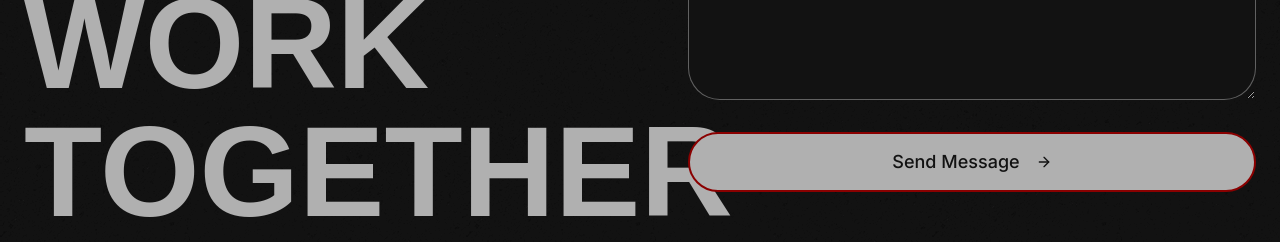
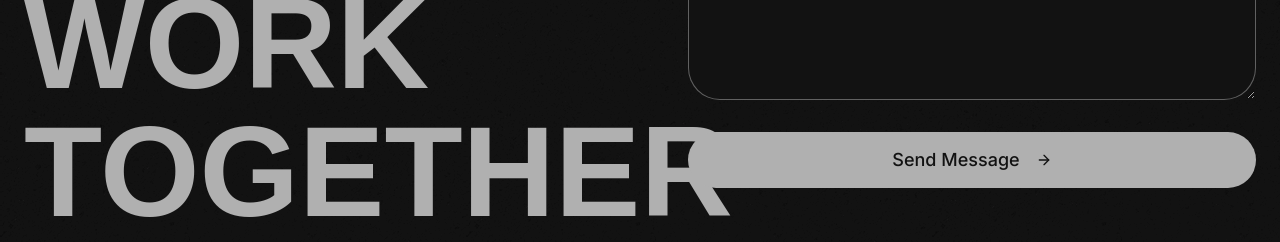
Before and after one commit to blck04/blacklionstudio, a Next.js app: page / in a window 1280 px wide. Shown: the part 5160-5402 px from the top of the page. Built offline with nearby package versions, Linux system fonts and the light colour scheme; a web font is replaced by a local one.

Commit message:
remove the border from the send message button  in the contact section

```diff
--- a/src/components/contact-form.tsx
+++ b/src/components/contact-form.tsx
@@ -81,7 +81,7 @@ export function ContactForm() {
             </FormItem>
           )}
         />
-        <Button type="submit" size="lg" className="group rounded-full px-8 py-7 text-lg w-full border-2 border-destructive">
+        <Button type="submit" size="lg" className="group rounded-full px-8 py-7 text-lg w-full">
           Send Message
           <ArrowRight className="ml-2 h-5 w-5 transition-transform duration-300 group-hover:translate-x-1" />
         </Button>
```
